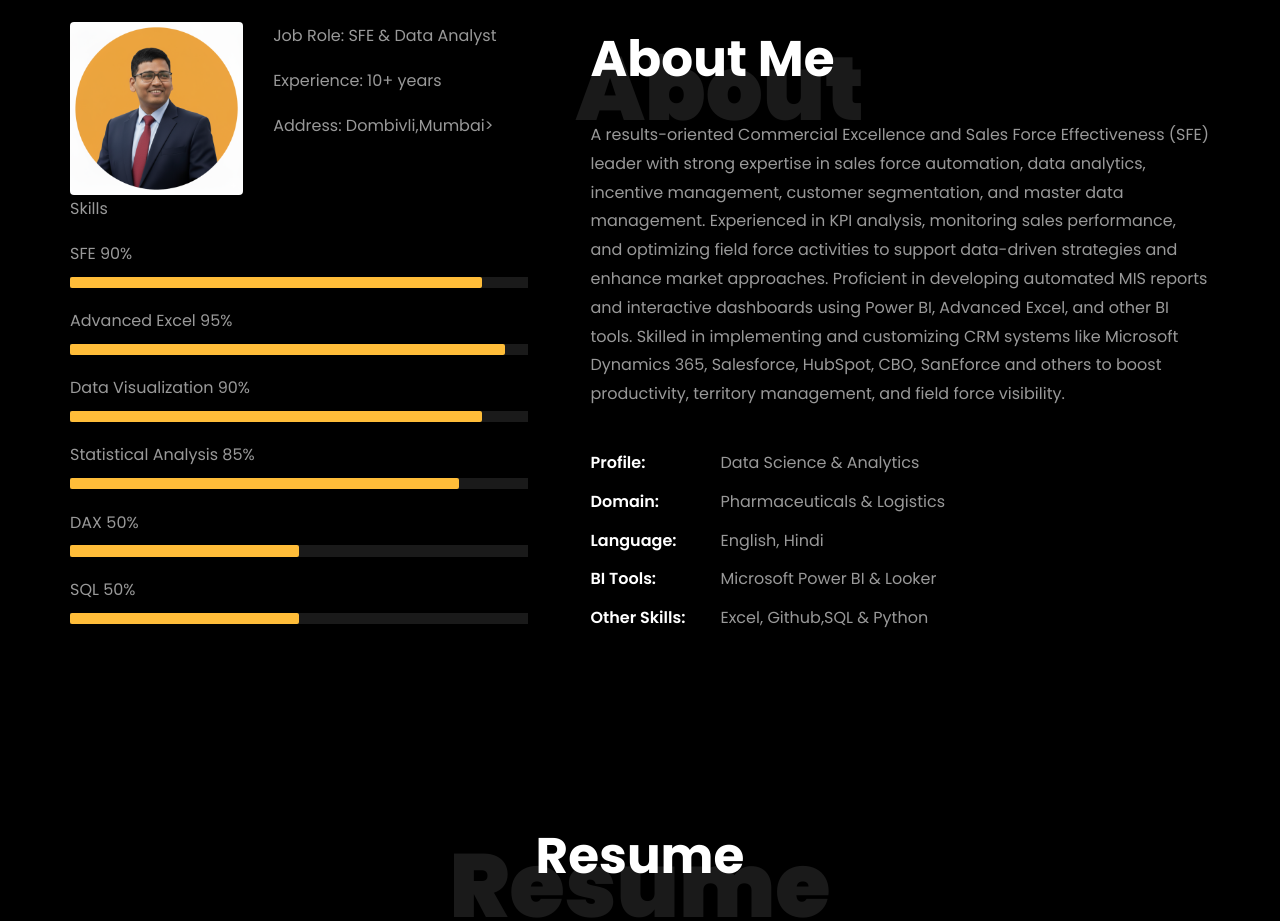
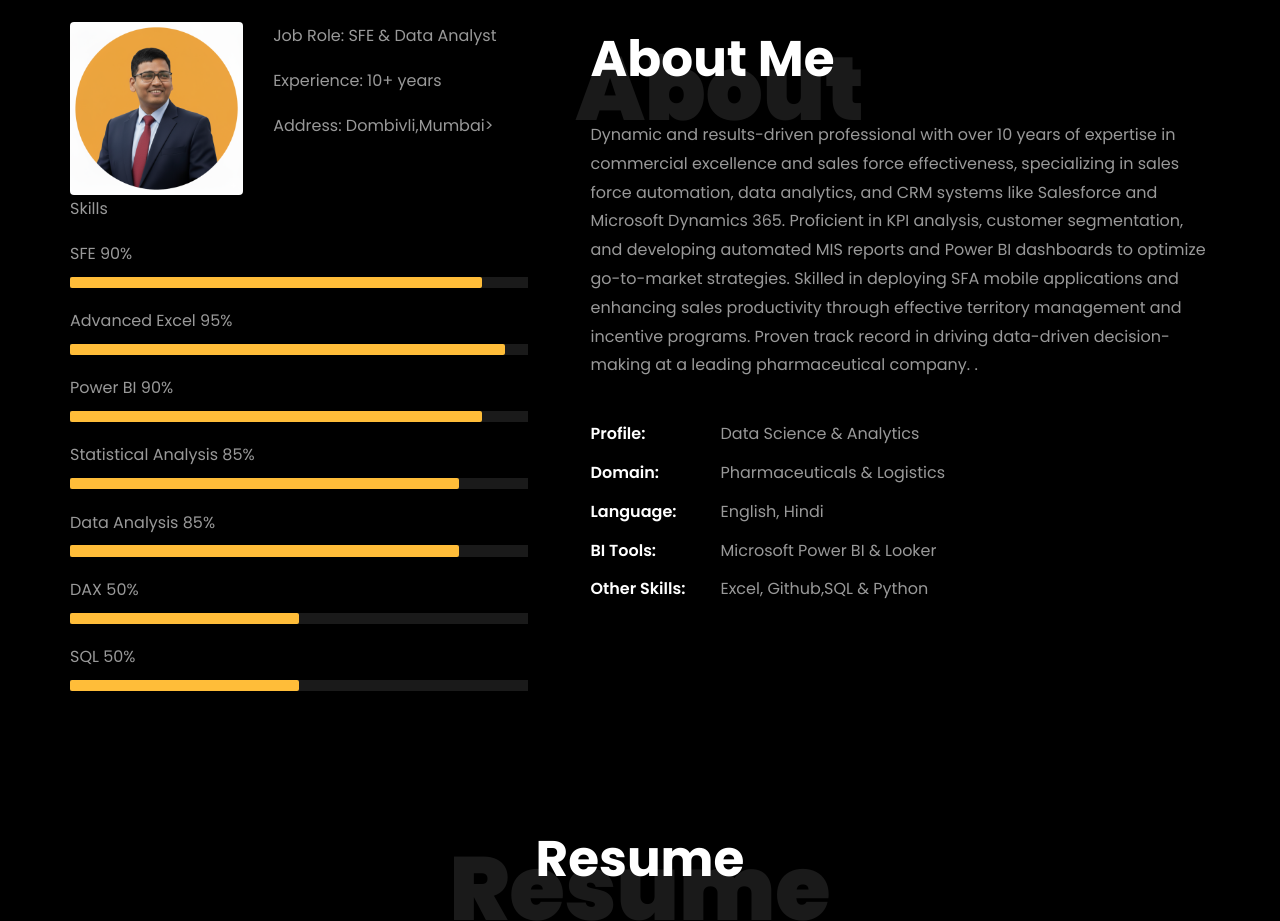
Before and after one commit to shuklaanalyst/portfolio, a plain HTML site: page index.html in a window 1280 px wide. Shown: the part 840-1761 px from the top of the page. Drawn offline with Linux system fonts and the light colour scheme; files whose address does not match are found by name.

Commit message:
Update index.html
3rd commit

```diff
--- a/index.html
+++ b/index.html
@@ -241,13 +241,18 @@
 											aria-valuemax="100"></div>
 									</div>
 
-									<span>Data Visualization</span> <span class="pull-right">90%</span>
+									<span>Power BI</span> <span class="pull-right">90%</span>
 									<div class="progress">
 										<div class="progress-bar" role="progressbar" style="width: 90%" aria-valuenow="90" aria-valuemin="0"
 											aria-valuemax="100"></div>
 									</div>
 
 									<span>Statistical Analysis</span> <span class="pull-right">85%</span>
+									<div class="progress">
+										<div class="progress-bar" role="progressbar" style="width: 85%" aria-valuenow="85" aria-valuemin="0"
+											aria-valuemax="100"></div>
+									</div>
+									<span>Data Analysis </span> <span class="pull-right">85%</span>
 									<div class="progress">
 										<div class="progress-bar" role="progressbar" style="width: 85%" aria-valuenow="85" aria-valuemin="0"
 											aria-valuemax="100"></div>
@@ -275,12 +280,12 @@
 								<h1 class="big">About</h1>
 								<h2 class="mb-4">About Me</h2>
 
-								<p> A results-oriented Commercial Excellence and Sales Force Effectiveness (SFE) leader with strong expertise in sales force automation,
-								data analytics, incentive management, customer segmentation, and master data management. Experienced in KPI analysis, monitoring sales
-								performance, and optimizing field force activities to support data-driven strategies and enhance market approaches.
-								Proficient in developing automated MIS reports and interactive dashboards using Power BI, Advanced Excel, and other BI tools.
-								Skilled in implementing and customizing CRM systems like Microsoft Dynamics 365, Salesforce, HubSpot, CBO, SanEforce and others to boost productivity,
-								territory management, and field force visibility.</p>
+								<p> Dynamic and results-driven professional with over 10 years of expertise in commercial excellence and sales force effectiveness,
+								specializing in sales force automation, data analytics, and CRM systems like Salesforce and Microsoft Dynamics 365.
+								Proficient in KPI analysis, customer segmentation, and developing automated MIS reports and Power BI dashboards to optimize go-to-market strategies.
+								Skilled in deploying SFA mobile applications and enhancing sales productivity through effective territory management and incentive programs.
+								Proven track record in driving data-driven decision-making at a leading pharmaceutical company.
+.</p>
 								<ul class="about-info mt-4 px-md-0 px-2">
 									<li class="d-flex"><span>Profile:</span> <span>Data Science &amp; Analytics</span></li>
 									<li class="d-flex"><span>Domain:</span> <span>Pharmaceuticals &amp; Logistics </span></li>
@@ -396,7 +401,7 @@
 
     		<div class="row justify-content-center mt-5">
     			<div class="col-md-6 text-center ftco-animate">
-    				<p><a href="https://drive.google.com/file/d/1agHmXZylp0etnrGlnDGq5o4RQT-A2n8j/view?usp=sharing" class="btn btn-primary py-4 px-5">Download CV</a></p>
+    				<p><a href="https://drive.google.com/file/d/195Yyitp2tudFw2TYUoaiDp6FfuBo7pez/view?usp=sharing" class="btn btn-primary py-4 px-5">Download CV</a></p>
     			</div>
     		</div>
     	</div>
@@ -576,7 +581,7 @@
           			<span class="icon-globe"></span>
           		</div>
           		<h3 class="mb-4">Download Resume</h3>
-	            <p><a href="https://drive.google.com/file/d/1agHmXZylp0etnrGlnDGq5o4RQT-A2n8j/view?usp=sharing">resumelink</a></p>
+	            <p><a href="https://drive.google.com/file/d/195Yyitp2tudFw2TYUoaiDp6FfuBo7pez/view?usp=sharing">resumelink</a></p>
 	          </div>
           </div>
 
```
